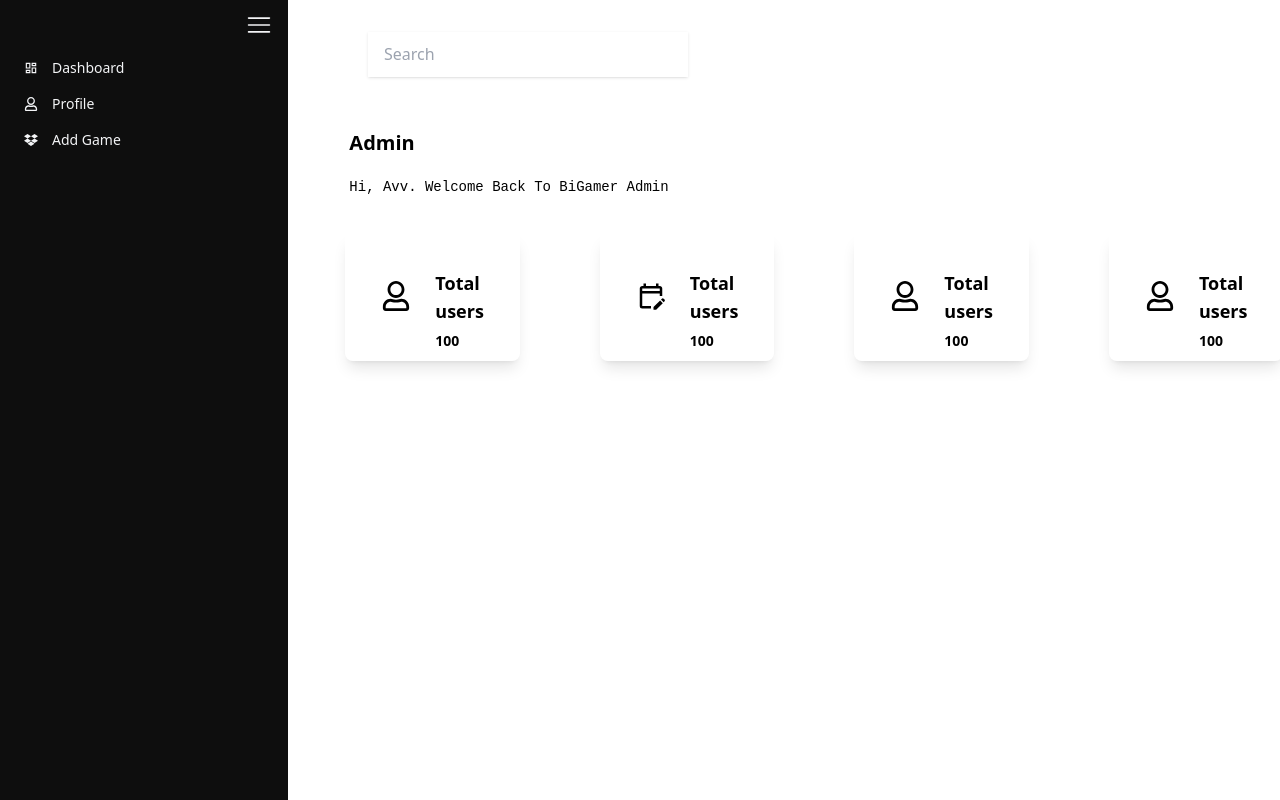
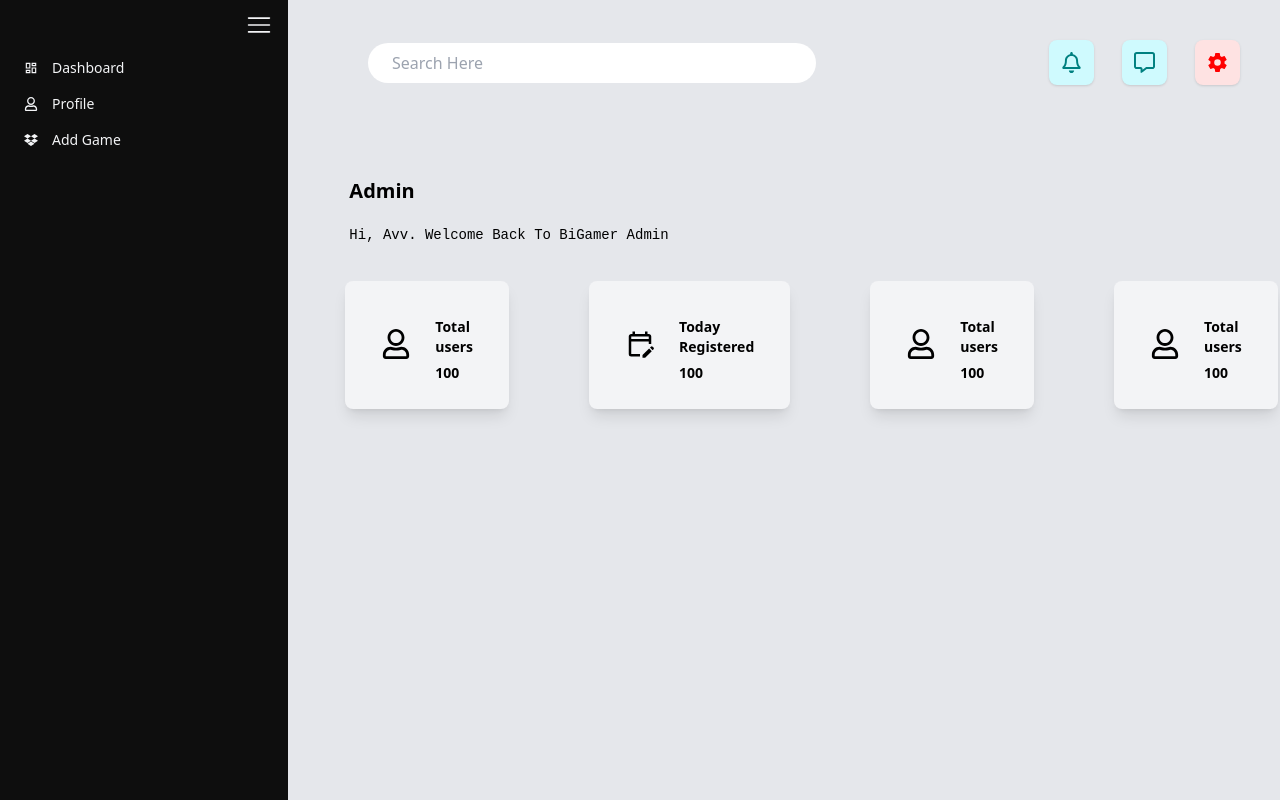
Before and after one commit to Avv-2301/BiGamer-admin-Dashboard, a React (Create React App) app: page /admindashboard in a window 1280 px wide. Built offline with nearby package versions, Linux system fonts and the light colour scheme.

Commit message:
UI Updated

```diff
--- a/src/components/Bars/Topbar.jsx
+++ b/src/components/Bars/Topbar.jsx
@@ -1,13 +1,23 @@
-import React from 'react'
+import React from "react";
+import { FaRegBell } from "react-icons/fa";
+import { FaRegMessage } from "react-icons/fa6";
+import { IoSettingsSharp } from "react-icons/io5";
 
 const Topbar = () => {
   return (
-    <div className='flex space-x-2'>
-      <div className='px-20 mt-8'>
-        <input type='search' placeholder='Search'className='h-[2.8rem] w-[20rem] p-4 border-0 shadow hover:shadow-lg'/>
+    <div className="flex items-center justify-between bg-gray-100 p-6 rounded-lg pl-20">
+      <input
+        type="text"
+        placeholder="Search Here"
+        className="w-full max-w-md p-2 rounded-full bg-white outline-none pl-6"
+      />
+      <div className="flex space-x-7 ml-4 p-4">
+        <FaRegBell size={45} style={{ fill: 'teal' }} className="shadow hover:shadow-lg rounded-lg border-0 p-3 bg-[#cffafe]"/>
+        <FaRegMessage size={45} style={{ fill: 'teal' }} className="shadow hover:shadow-lg rounded-lg border-0 p-3 bg-[#cffafe]"/>
+        <IoSettingsSharp size={45} style={{ fill: 'red' }} className="shadow hover:shadow-lg rounded-lg border-0 p-3 bg-[#fee2e2]"/>
       </div>
     </div>
-  )
-}
+  );
+};
 
 export default Topbar;
--- a/src/components/Dashboard/AdminDashboard.jsx
+++ b/src/components/Dashboard/AdminDashboard.jsx
@@ -21,7 +21,7 @@ const AdminDashboard = () => {
         icon={<FaRegUser size={30}/>}
         />
         <Card
-        title={"Total users"}
+        title={"Today Registered"}
         data={100}
         icon={<MdOutlineEditCalendar size={30}/>}
         />
--- a/src/components/core/Card.jsx
+++ b/src/components/core/Card.jsx
@@ -2,12 +2,12 @@ import React from 'react';
 
 const Card = ({title, data, icon}) => {
   return (
-    <div className='h-[8em] w-[18em] p-2 shadow-lg shadow-[2px_2px_0px_0px_rgba(255,255,255,0.18)] rounded-lg'>
+    <div className='h-[8em] w-[18em] p-2 shadow-lg shadow-[2px_2px_0px_0px_rgba(255,255,255,0.18)] rounded-lg bg-[#f3f4f6]'>
       <div className='flex p-7'>
         <div className='aspect-square w-[30px] rounded-full object-cover mt-3'>
           {icon}
         </div>
-          <div className='font-bold pl-6 flex-row text-lg'>
+          <div className='font-bold pl-6 flex-row text-sm'>
             {title}
             <div className='text-sm mt-1.5'>
               {data}
--- a/src/pages/Dashboard.jsx
+++ b/src/pages/Dashboard.jsx
@@ -5,7 +5,7 @@ import Topbar from '../components/Bars/Topbar';
 
 const Dashboard = () => {
   return (
-    <div className="relative flex min-h-[calc(100vh-3.5rem)]">
+    <div className="relative flex min-h-[calc(100vh-3.5rem)] bg-[#e5e7eb]">
       <Sidebar />
       <div className="h-[calc(100vh-3.5rem)] flex-1 overflow-auto">
         <Topbar/>
```
